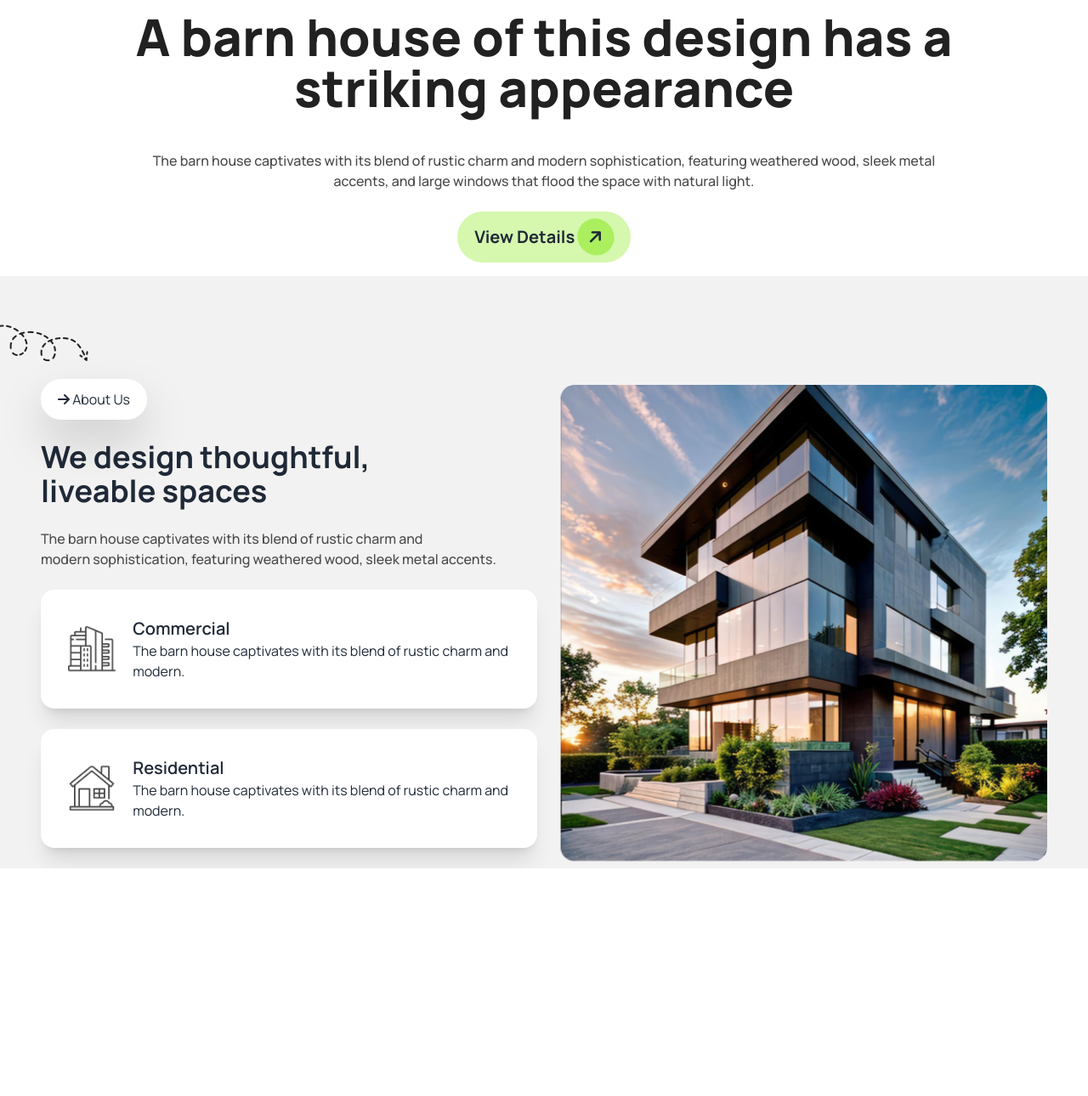
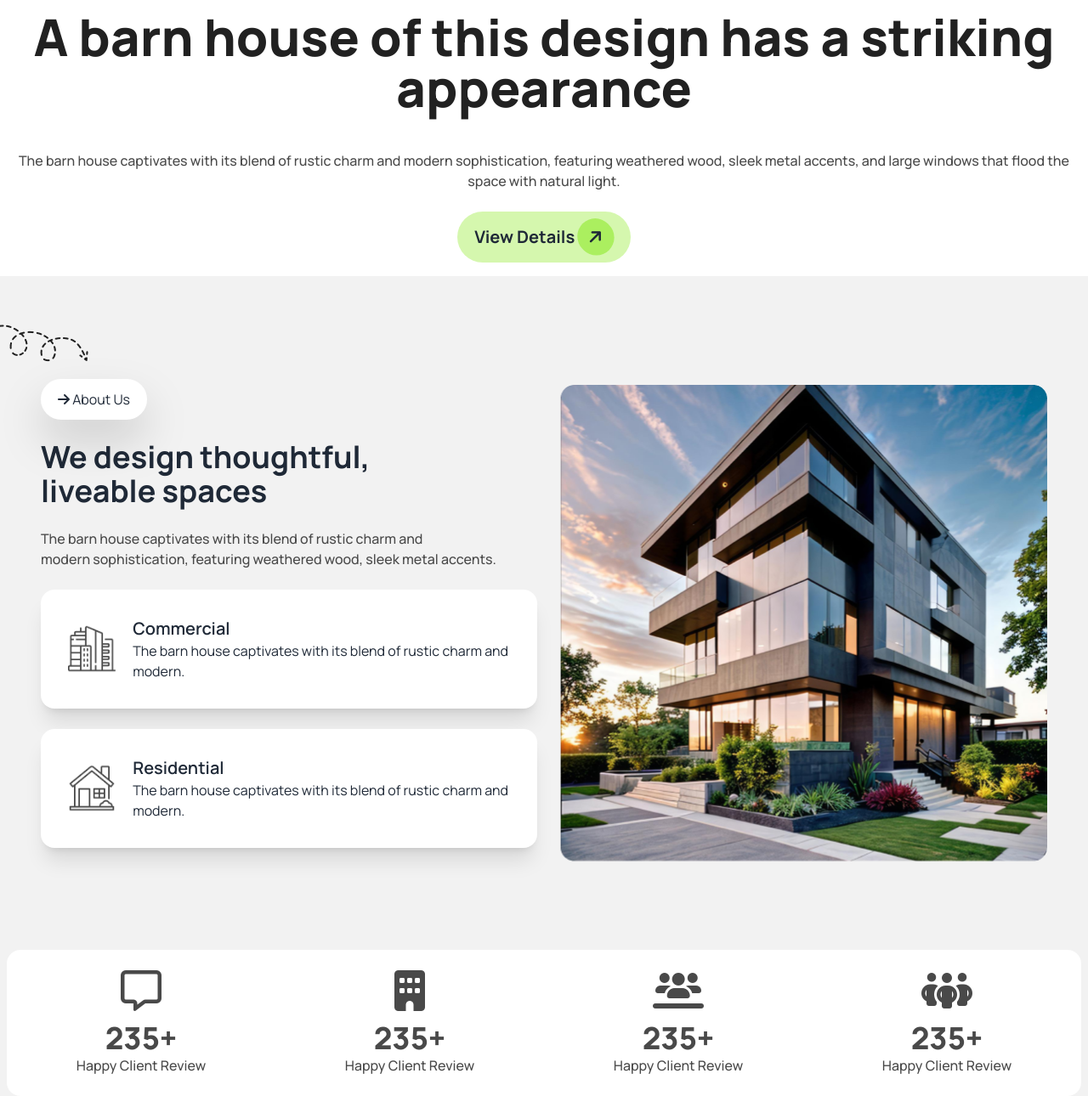
Before and after one commit to webdiv-rakib/assignment-3, a plain HTML site: page index.html in a window 1280 px wide. Shown: the part 433-1723 px from the top of the page at 85% size. Before the commit the page ends 1455 px from the top, so only its background shows below. Drawn offline with nearby package versions, Linux system fonts and the light colour scheme; files whose address does not match are found by name.

Commit message:
Review count section done

```diff
--- a/index.html
+++ b/index.html
@@ -38,6 +38,10 @@
 
         .color-2 {
             color: #494949;
+        }
+
+        .color-3 {
+            color: #737373;
         }
     </style>
     <title>Rinterio</title>
@@ -114,11 +118,11 @@
                     <img class="max-w-full" src="assets/banner.png" alt="">
                 </div>
                 <div class="text-center max-w-full">
-                    <h1 class="text-6xl font-extrabold text-[#212121]">A barn house of this design has a <br> striking
+                    <h1 class="text-6xl font-extrabold text-[#212121]">A barn house of this design has a striking
                         appearance</h1>
                     <p class="py-6 font-medium color-2 mt-5">
                         The barn house captivates with its blend of rustic charm and modern sophistication, featuring
-                        weathered wood, sleek metal <br> accents, and large windows that flood the space with natural
+                        weathered wood, sleek metal accents, and large windows that flood the space with natural
                         light.
                     </p>
                     <button class="p-2 px-5 rounded-full bg-[#ABEF5F80] text-xl font-bold">View Details <i
@@ -130,7 +134,7 @@
     <main>
         <!-- About us section -->
         <section class="bg-base-200">
-            <div class="container mx-auto md:flex md:justify-between md:px-10 md:items-center md:pt-24 pt-10">
+            <div class="container mx-auto md:flex md:justify-between md:px-10 md:items-center md:pt-24 md:pb-24 pt-10">
                 <div class="md:w-1/2 relative text-center md:text-left px-2">
                     <div class="absolute -top-16 -left-16 hidden md:block">
                         <img src="assets/Vector.png" alt="">
@@ -174,6 +178,33 @@
                     <img src="assets/Rectangle.png" alt="">
                 </div>
             </div>
+
+
+        </section>
+        <!-- Review Count section -->
+        <section class="bg-base-200 px-2">
+            <div class="container mx-auto rounded-2xl bg-white md:grid md:grid-cols-4 text-center">
+                <div class="p-6">
+                    <i class="fa-regular fa-message text-5xl color-2"></i>
+                    <h1 class="text-4xl font-extrabold color-2 mt-3">235+</h1>
+                    <p class="font-medium color-2">Happy Client Review</p>
+                </div>
+                <div class="p-6">
+                    <i class="fa-solid fa-building text-5xl color-2"></i>
+                    <h1 class="text-4xl font-extrabold color-2 mt-3">235+</h1>
+                    <p class="font-medium color-2">Happy Client Review</p>
+                </div>
+                <div class="p-6">
+                    <i class="fa-solid fa-users-line text-5xl color-2"></i>
+                    <h1 class="text-4xl font-extrabold color-2 mt-3">235+</h1>
+                    <p class="font-medium color-2">Happy Client Review</p>
+                </div>
+                <div class="p-6">
+                    <i class="fa-solid fa-people-group text-5xl color-2"></i>
+                    <h1 class="text-4xl font-extrabold color-2 mt-3">235+</h1>
+                    <p class="font-medium color-2">Happy Client Review</p>
+                </div>
+            </div>
         </section>
     </main>
     <footer>
```
